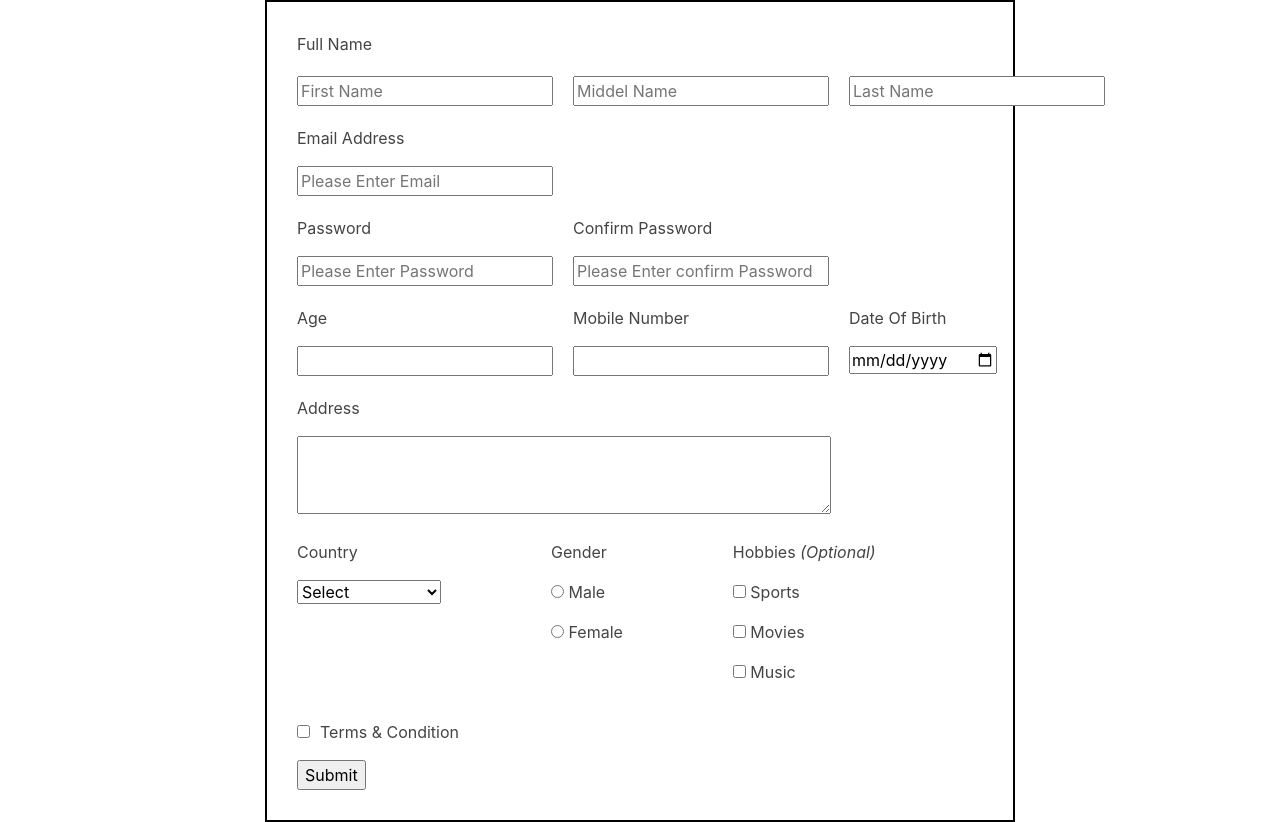
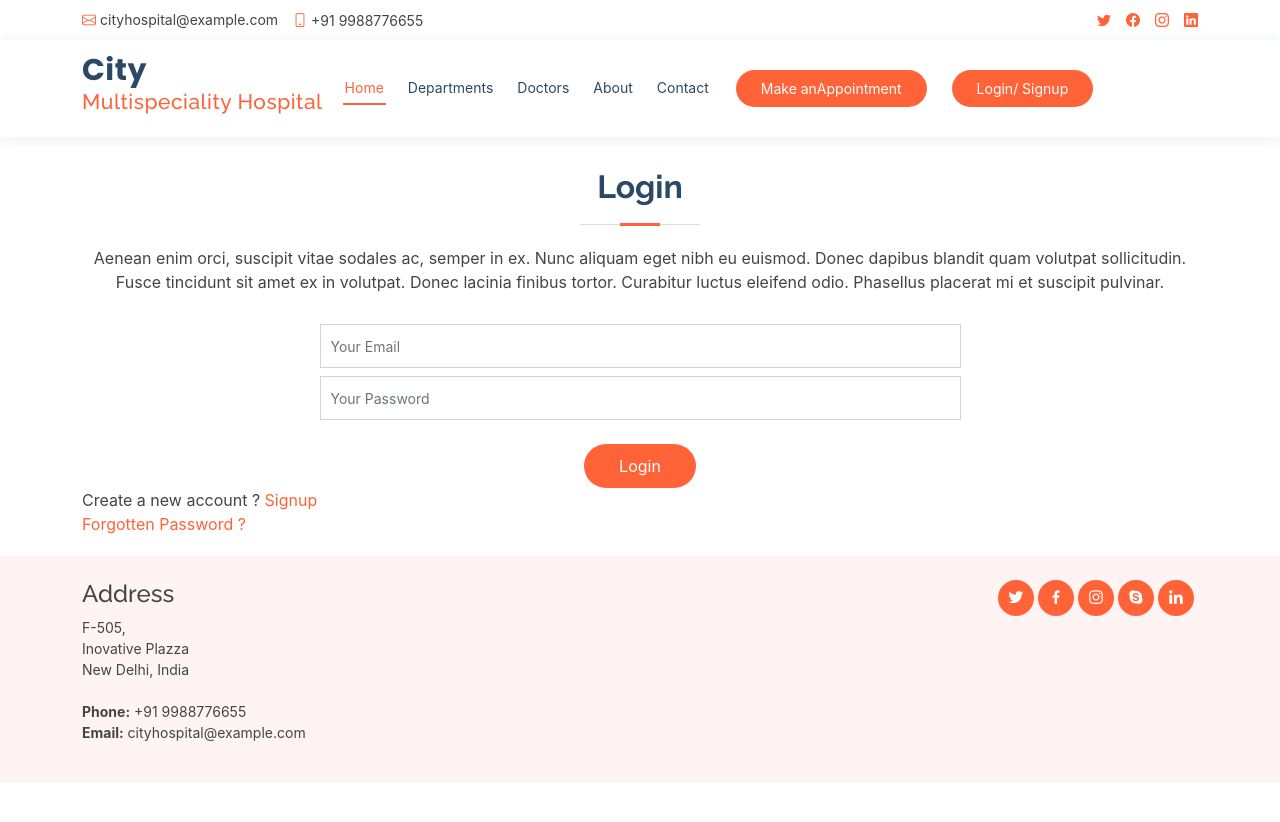
Before and after one commit to sapariyadhara/cityhospital, a React (Create React App) app: page /Auth1 in a window 1280 px wide. After the commit the page ends 800 px from the top, so only its background shows below. Built offline with nearby package versions, Linux system fonts and the light colour scheme.

Commit message:
auth form validation

```diff
--- a/src/App.js
+++ b/src/App.js
@@ -24,8 +24,8 @@ function App() {
 
 
     <>
-    <Test2 />
-       {/* <Header />
+    {/* <Test2 /> */}
+       <Header />
       <Routes>
         <Route path='/' element={<Home />} />
         <Route path='/about' element={<About />} />
@@ -43,7 +43,7 @@ function App() {
         <Route path='*' element={<NotFound />} />
         <Route path='/Auth1' element={<Auth1 />}/>
        </Routes>
-       <Footer />  */}
+       <Footer />
     </>
   );
 }
--- a/src/containers/Auth1.js
+++ b/src/containers/Auth1.js
@@ -1,4 +1,4 @@
-import { useFormik, validateYupSchema } from 'formik';
+import { useFormik} from 'formik';
 import React, { useState } from 'react';
 import * as Yup from 'yup';
 
@@ -75,10 +75,11 @@ function Auth1(props) {
                                             value={values.name}
                                         />
                                         <div className="validate" />
-                                        <span>{}</span>
+                                        <span>{errors.name}</span>
 
                                     </div>
                             }
+
                             <span className='error'>{authtype === 'signup' ? errors.name && touched.name ? errors.name : null : null}</span>
                             <div className="col-md-7 form-group mt-3 mt-md-0">
                                 <input
--- a/src/containers/Test2.js
+++ b/src/containers/Test2.js
@@ -82,21 +82,21 @@ function Test2(props) {
       .required("Must be selected.")
       .test("hobbies", "Must 2 be selected.", function (val) {
         console.log(hobbies.length, val);
-        if (hobbies.length > "2") {
-          return true;
-        } else {
-          return false;
-        }
-      }),
-    tc: Yup.string()
-      .required("Must be selected.")
-      .test("dob", "Must be selected.", function (val) {
-        if (val.checked === true) {
+        if (val.checked > 2) {
           return false;
         } else {
           return true;
         }
       }),
+    tc: Yup.boolean()
+      .required("Must be selected.").oneOf([true], "You must accept the terms and conditions"),
+    //   .test("dob", "Must be selected.", function (val) {
+    //     if (val.checked === true) {
+    //       return false;
+    //     } else {
+    //       return true;
+    //     }
+    //   }),
   });
 
   const formik = useFormik({
@@ -137,7 +137,7 @@ function Test2(props) {
         action=""
         method="post"
       >
-        <p style={{ margin: "10px" }}>Full Name</p>
+        <p style={{ margin: "10px" , fontWeight : 700}}>Full Name</p>
         <div className="" style={{ display: "flex" }}>
           <div style={{ margin: "10px" }}>
             <input
@@ -183,7 +183,7 @@ function Test2(props) {
           </div>
         </div>
         <div style={{ margin: "10px" }}>
-          <p>Email Address</p>
+          <p style={{fontWeight : 700}} >Email Address</p>
           <input
             type="text"
             name="email"
@@ -199,7 +199,7 @@ function Test2(props) {
         </div>
         <div style={{ display: "flex" }}>
           <div style={{ margin: "10px" }}>
-            <p>Password</p>
+            <p style={{fontWeight : 700}}>Password</p>
             <input
               type="password"
               name="password"
@@ -214,7 +214,7 @@ function Test2(props) {
             </span>
           </div>
           <div style={{ margin: "10px" }}>
-            <p>Confirm Password</p>
+            <p style={{fontWeight : 700}}>Confirm Password</p>
             <input
               type="password"
               name="confirm_password"
@@ -233,7 +233,7 @@ function Test2(props) {
         </div>
         <div style={{ display: "flex" }}>
           <div style={{ margin: "10px" }}>
-            <p>Age</p>
+            <p style={{fontWeight : 700}}>Age</p>
             <input
               type="text"
               name="age"
@@ -247,7 +247,7 @@ function Test2(props) {
             </span>
           </div>
           <div style={{ margin: "10px" }}>
-            <p>Mobile Number</p>
+            <p style={{fontWeight : 700}}>Mobile Number</p>
             <input
               type="text"
               name="mobile"
@@ -262,7 +262,7 @@ function Test2(props) {
             </span>
           </div>
           <div style={{ margin: "10px" }}>
-            <p>Date Of Birth </p>
+            <p style={{fontWeight : 700}}>Date Of Birth </p>
             <input
               type="date"
               name="dob"
@@ -277,7 +277,7 @@ function Test2(props) {
           </div>
         </div>
         <div style={{ margin: "10px" }}>
-          <p>Address</p>
+          <p style={{fontWeight : 700}}>Address</p>
           <textarea
             name="add"
             id=""
@@ -295,7 +295,7 @@ function Test2(props) {
        <div style={{display : 'flex'}}>
        <div style={{ margin: "10px 100px 10px 10px " ,  }}>
 
-          <p>Country</p>
+          <p style={{fontWeight : 700}}>Country</p>
           <select
             name="country"
             onChange={handleChange}
@@ -315,7 +315,7 @@ function Test2(props) {
 
         </div>
         <div style={{ margin: "10px 100px 10px 10px " }}>
-          <p>Gender</p>
+          <p style={{fontWeight : 700}}>Gender</p>
             <p>
               <input
                 type="radio"
@@ -344,7 +344,7 @@ function Test2(props) {
             </span>
           </div>
         <div style={{ margin: "10px" }}>
-          <p>
+          <p style={{fontWeight : 700}}>
             Hobbies <i>(Optional)</i>
           </p>
 
@@ -392,7 +392,7 @@ function Test2(props) {
         <div style={{ margin: "10px" }}>
           <span class="error" id="tcErr"></span>
           <div class="form-inline">
-            <p>
+            <p style={{fontWeight : 700}}>
               <input  style={{ margin: "0 10px 0 0" }}
                 type="checkbox"
                 name="tc"
```
